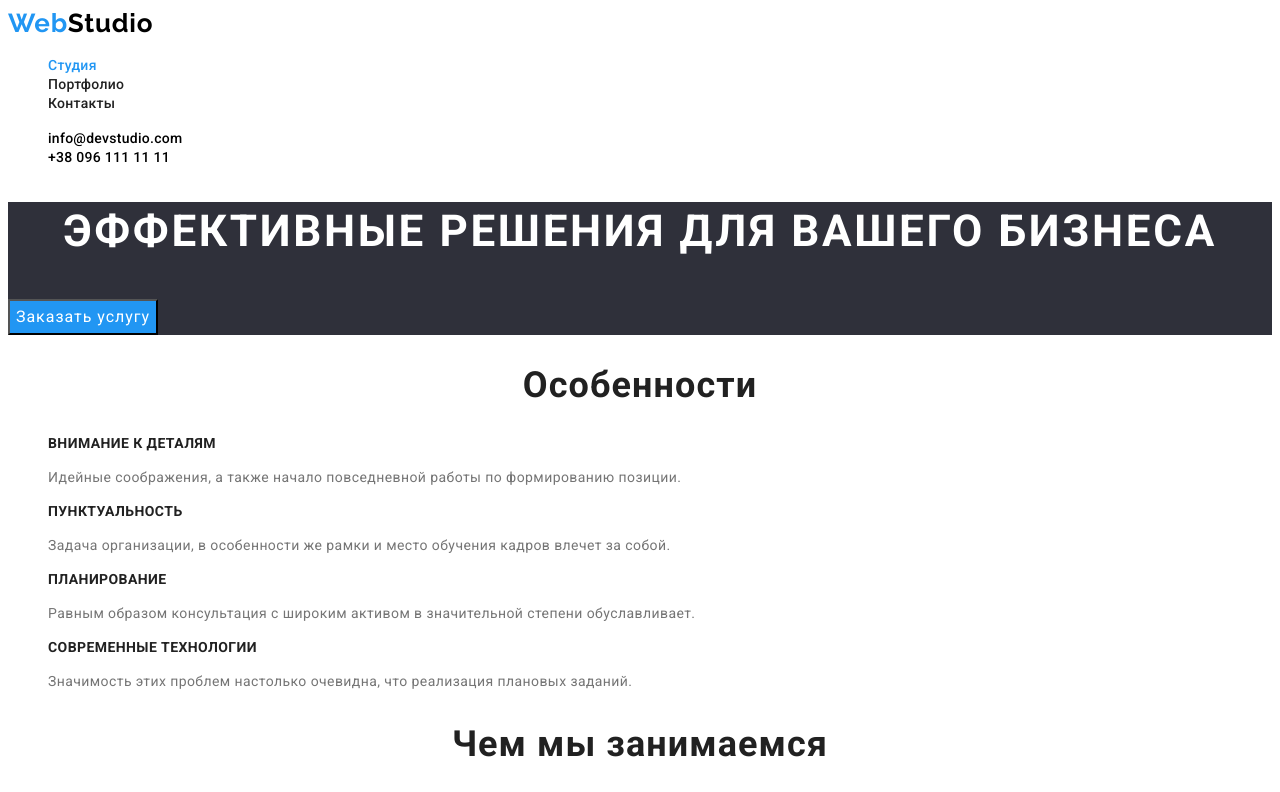
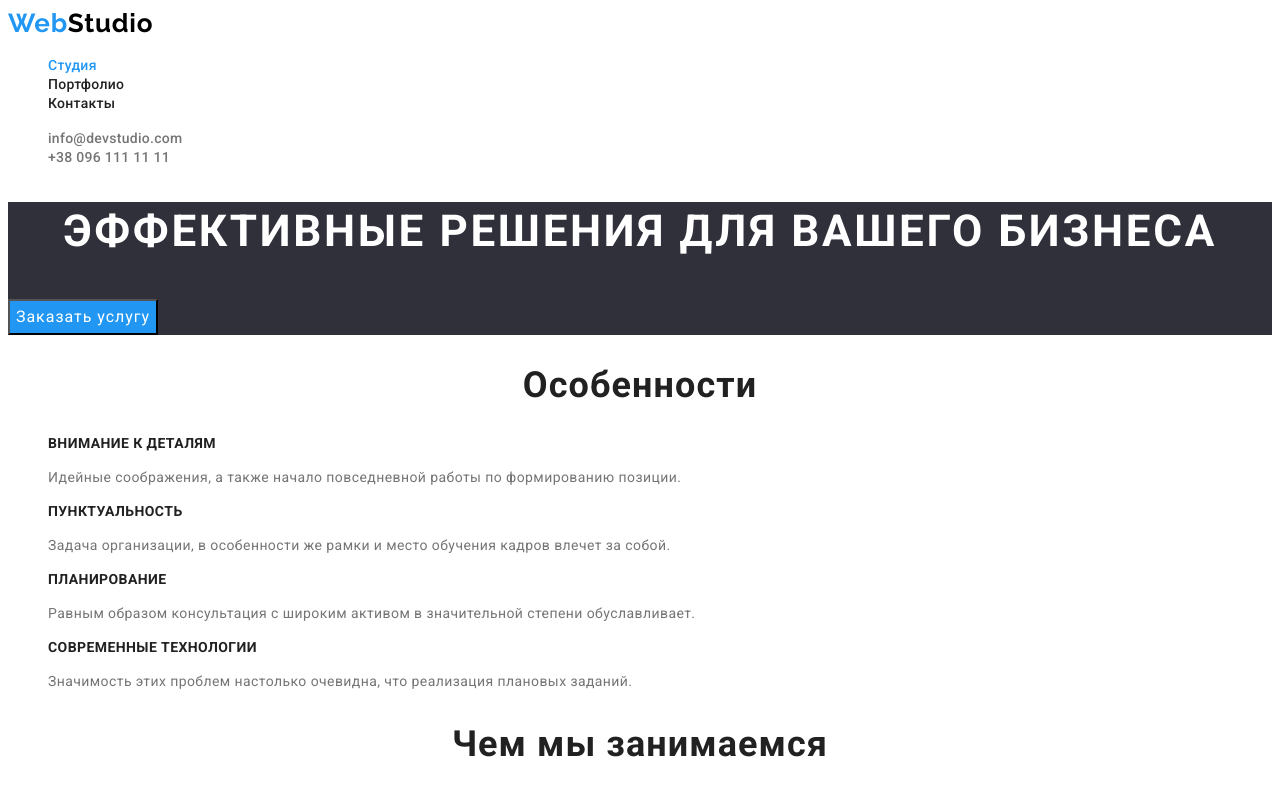
Before and after one commit to olegscherbak/goit-markup-hw-02, a plain HTML site: page index.html in a window 1280 px wide. Shown: the top 792 px of the page. Drawn offline with Linux system fonts and the light colour scheme.

Commit message:
правка

```diff
--- a/css/style.css
+++ b/css/style.css
@@ -10,6 +10,7 @@
 
 body {
   font-family: 'Roboto', sans-serif;
+  color: var(--title-color);
 }
 
 /* ========== HEADER ========== */
```
